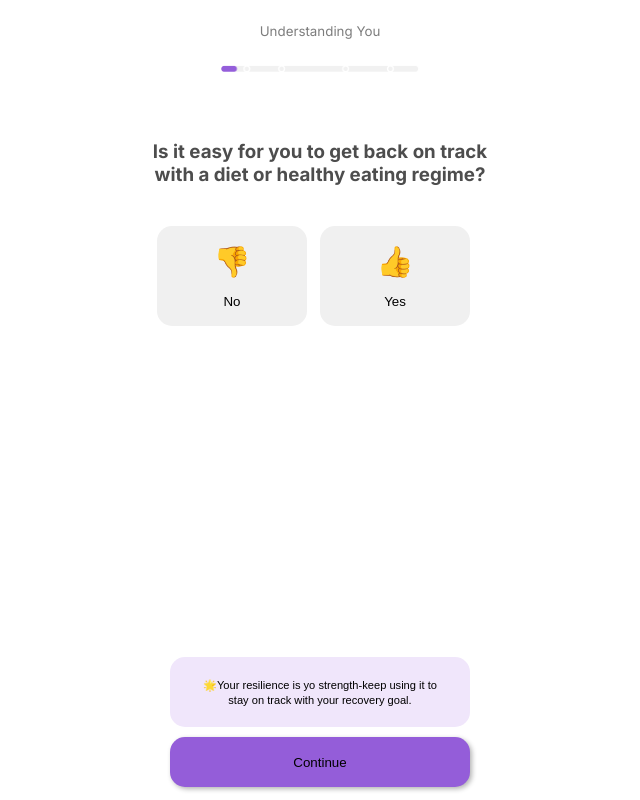
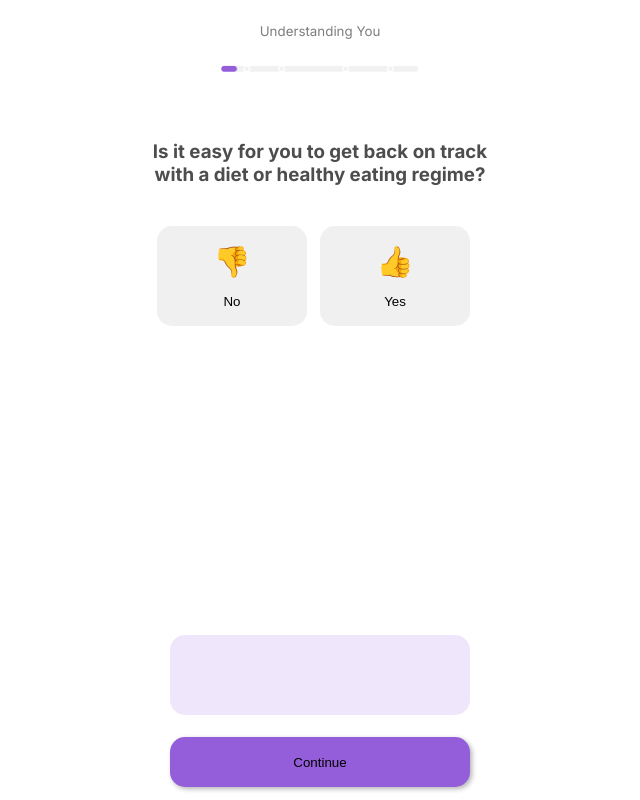
Before and after one commit to williamacostalora/recoverCareQuiz, a Next.js app in the folder quiz-app/: page /answers/question-8-answ2 in a window 1280 px wide. Shown: the whole page, without its empty margins (320-960 px from the left). Built offline with nearby package versions, Linux system fonts and the light colour scheme.

Commit message:
updated message depending on "yes" or "no" input

```diff
--- a/quiz-app/app/answers/question-8-answ2/page.js
+++ b/quiz-app/app/answers/question-8-answ2/page.js
@@ -8,6 +8,16 @@ export default function Question8Yes() {
     const [quizStarted, setQuizStarted] = useState(false);
     const [name, setName] = useState('');
     const router = useRouter();
+
+    const [message, setMessage] = useState("");
+
+    const handleYesClick = () => {
+      setMessage("🌟 Your resilience is your strength—keep using it to stay on track with your recovery goal.");
+    };
+
+    const handleNoClick = () => {
+      setMessage("🍃 It's okay to struggle; we're here to help you get back up to practice mindful eating, one step at a time!");
+    };
 
     const continQuiz = () => {
         router.push('/questions/question-9');
@@ -58,6 +68,7 @@ export default function Question8Yes() {
 
                             <center>
                                 <button
+                                    onClick={handleNoClick}
                                     className="btn btn-primary btn-large"
                                     style={{
                                         backgroundColor: '#F0F0F0',
@@ -78,6 +89,7 @@ export default function Question8Yes() {
                                 </button>
 
                                 <button
+                                    onClick={handleYesClick}
                                     className="btn btn-primary btn-large"
                                     style={{
                                         backgroundColor: '#F0F0F0',
@@ -98,18 +110,19 @@ export default function Question8Yes() {
                                 </button>
                                 <br/>
 
-
                                 {/* <center> */}
                                 <button
                                         style={{
+                                            fontSize: '18px',
                                             position: 'fixed',
                                             bottom: '60px',
                                             align: 'center',
                                             backgroundColor: '#F0E6FB',
                                             marginRight: '13px',
-                                            marginBottom: '13px',
+                                            marginBottom: '25px',
+                                            color: '4D4D4D',
                                             width: '300px',
-                                            height: '70px' ,
+                                            height: '80px' ,
                                             border:'none',
                                             outline:'none',
                                             borderRadius:'15px',
@@ -121,8 +134,7 @@ export default function Question8Yes() {
 
                                     >
                                         <small>
-                                            🌟Your resilience is yo strength-keep using it to <br/>
-                                            stay on track with your recovery goal.
+                                            <small>{message}</small>
                                         </small>
                                     </button>
 
--- a/quiz-app/package.json
+++ b/quiz-app/package.json
@@ -10,7 +10,7 @@
   },
   "dependencies": {
     "bootstrap": "^5.3.3",
-    "next": "14.2.7",
+    "next": "^14.2.7",
     "react": "^18",
     "react-dom": "^18"
   },
```
Also changed, not shown: 1 other file (tests, documents, lock files or other folders).
